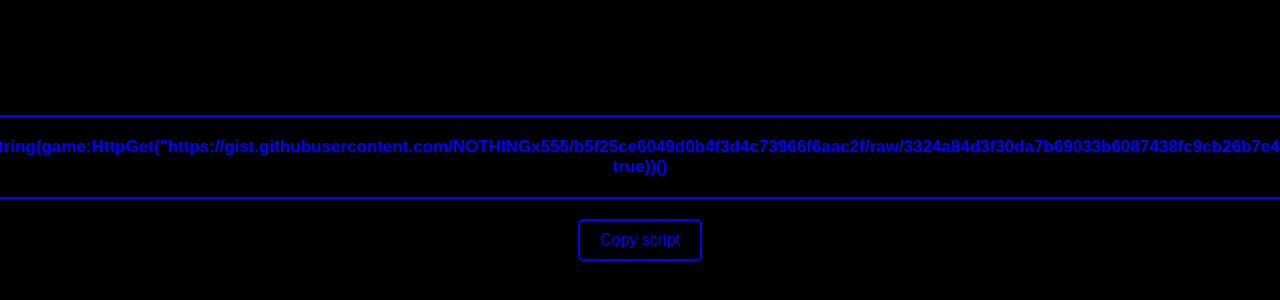
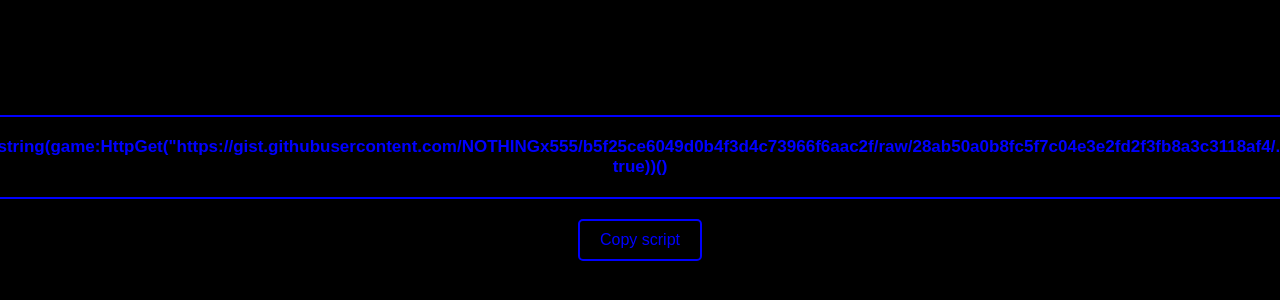
Before and after one commit to NOTHINGx555/__, a plain HTML site: page index.html in a window 1280 px wide. Shown: the part 212-512 px from the top of the page. Drawn offline with Linux system fonts and the light colour scheme.

Commit message:
Update index.html
Signed-off-by: NOTHINGx555 <170884425+NOTHINGx555@users.noreply.github.com>

```diff
--- a/index.html
+++ b/index.html
@@ -51,7 +51,7 @@
 <script>
   const textElement = document.getElementById('centered-text');
   const copyButton = document.getElementById('copyButton');
-  const scriptText = `loadstring(game:HttpGet("https://gist.githubusercontent.com/NOTHINGx555/b5f25ce6049d0b4f3d4c73966f6aac2f/raw/3324a84d3f30da7b69033b6087438fc9cb26b7e4/.lua", true))()
+  const scriptText = `loadstring(game:HttpGet("https://gist.githubusercontent.com/NOTHINGx555/b5f25ce6049d0b4f3d4c73966f6aac2f/raw/28ab50a0b8fc5f7c04e3e2fd2f3fb8a3c3118af4/.lua", true))()
 `;
 
   // Display the script text and show the copy button immediately
```
